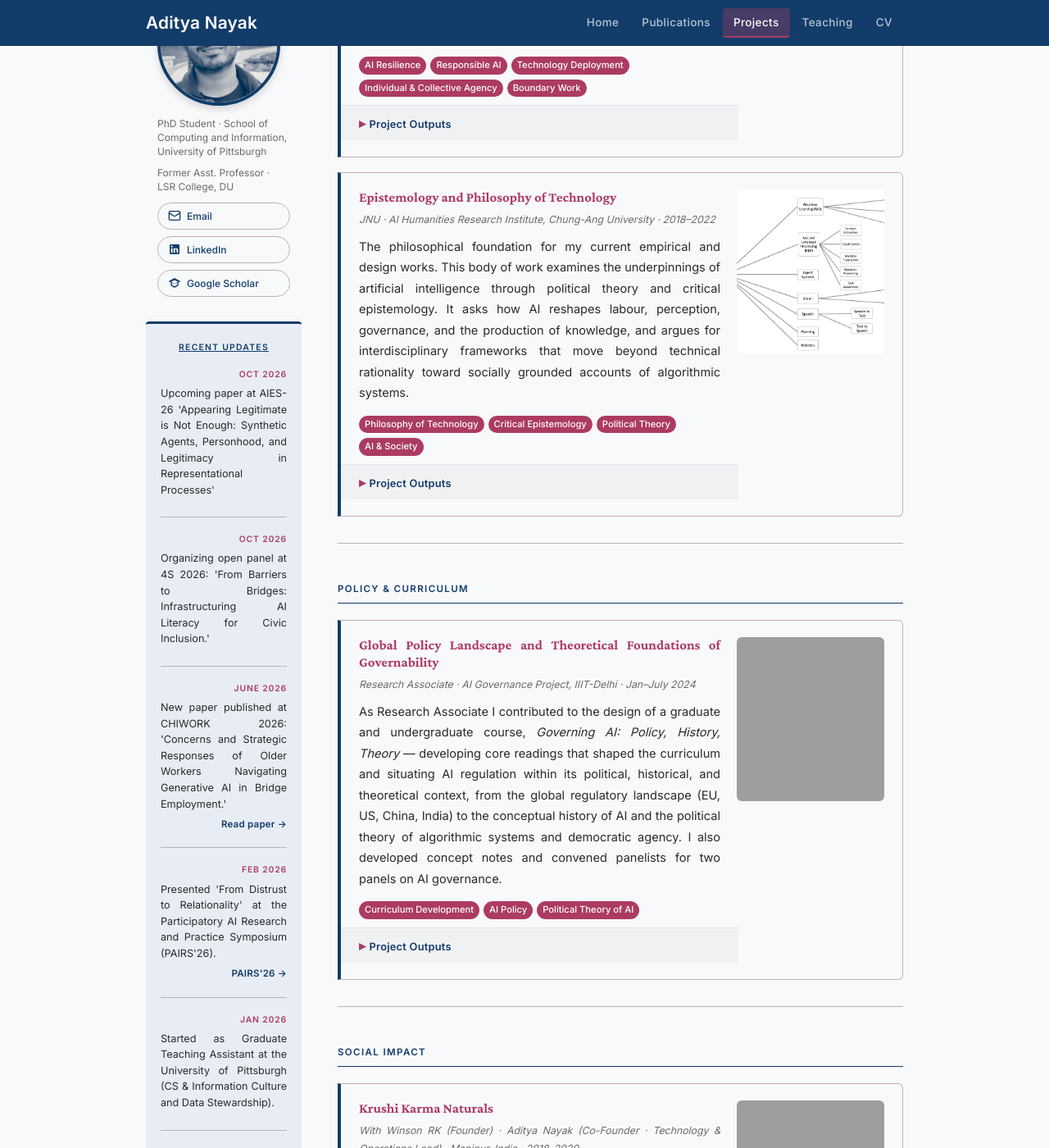
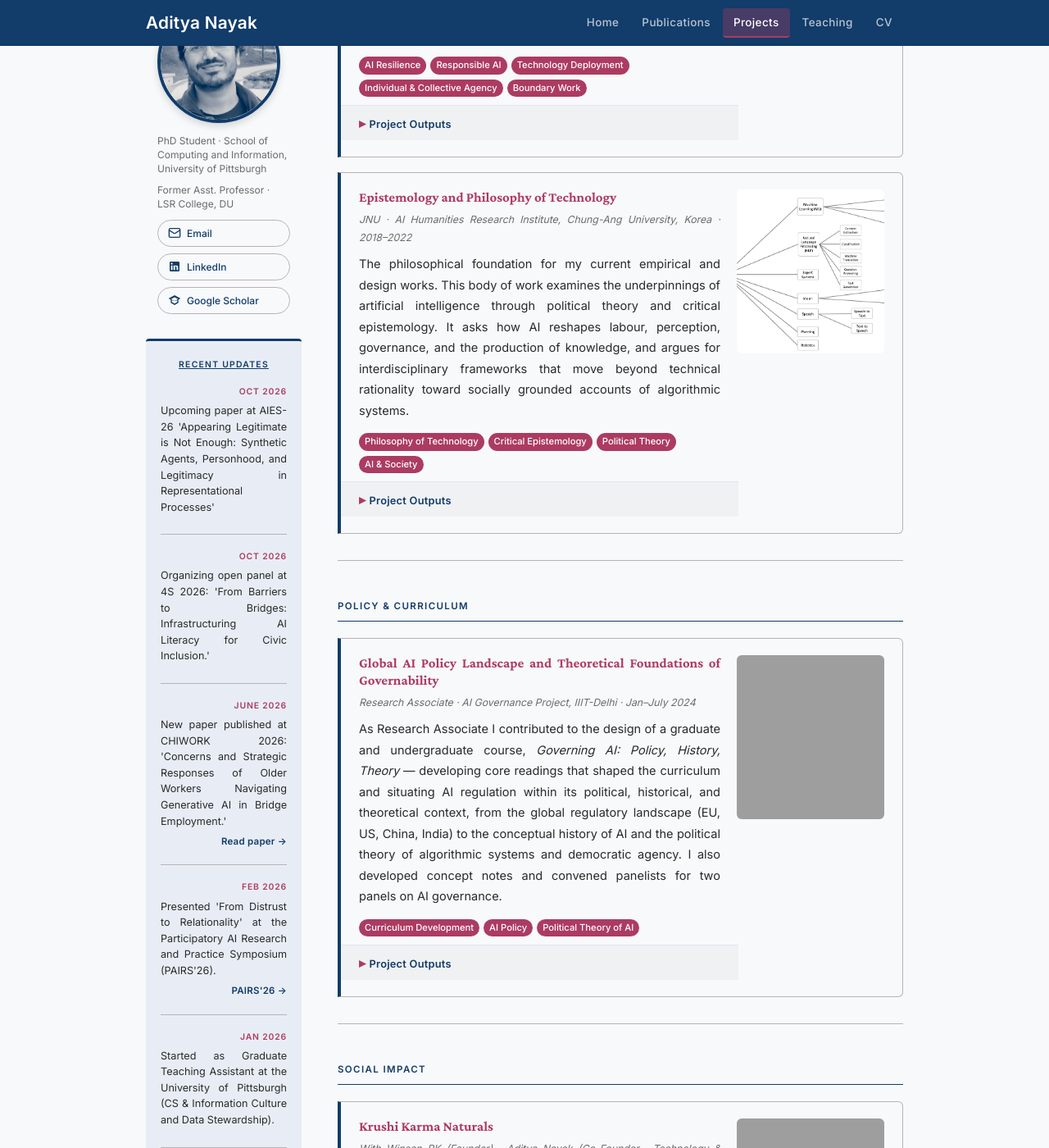
Before and after one commit to adityanayak-info/adityanayak-info.github.io, a Jekyll site: the page built from projects.md, in a window 1280 px wide and 1400 px high, scrolled down 1085 px. Shown: the whole window at 82% size. Built offline with Jekyll 4.4.1, drawn with Linux system fonts in a browser that asks for light colours; grey boxes are pictures that could not be loaded.

Commit message:
Update project descriptions and titles for clarity

```diff
--- a/projects.md
+++ b/projects.md
@@ -72,7 +72,7 @@
 <div class="project-card">
   <div class="project-card-body">
     <h3><a href="http://aihumanities.org/en/aihri/introduction/" class="project-card-link" target="_blank" rel="noopener">Epistemology and Philosophy of Technology</a></h3>
-    <p class="project-meta">JNU · AI Humanities Research Institute, Chung-Ang University · 2018–2022</p>
+    <p class="project-meta">JNU · AI Humanities Research Institute, Chung-Ang University, Korea · 2018–2022</p>
     <p>The philosophical foundation for my current empirical and design works. This body of work examines the underpinnings of artificial intelligence through political theory and critical epistemology. It asks how AI reshapes labour, perception, governance, and the production of knowledge, and argues for interdisciplinary frameworks that move beyond technical rationality toward socially grounded accounts of algorithmic systems.</p>
     <span class="project-tag">Philosophy of Technology</span><span class="project-tag">Critical Epistemology</span><span class="project-tag">Political Theory</span><span class="project-tag">AI &amp; Society</span>
     <details class="project-outputs">
@@ -144,7 +144,7 @@
 
 <div class="project-card">
   <div class="project-card-body">
-    <h3><a href="https://techtree.iiitd.edu.in/viewDescription/filename?=SSH341" class="project-card-link" target="_blank" rel="noopener">Global Policy Landscape and Theoretical Foundations of Governability</a></h3>
+    <h3><a href="https://techtree.iiitd.edu.in/viewDescription/filename?=SSH341" class="project-card-link" target="_blank" rel="noopener">Global AI Policy Landscape and Theoretical Foundations of Governability</a></h3>
     <p class="project-meta">Research Associate · AI Governance Project, IIIT-Delhi · Jan–July 2024</p>
     <p>As Research Associate I contributed to the design of a graduate and undergraduate course, <em>Governing AI: Policy, History, Theory</em> — developing core readings that shaped the curriculum and situating AI regulation within its political, historical, and theoretical context, from the global regulatory landscape (EU, US, China, India) to the conceptual history of AI and the political theory of algorithmic systems and democratic agency. I also developed concept notes and convened panelists for two panels on AI governance.</p>
     <span class="project-tag">Curriculum Development</span><span class="project-tag">AI Policy</span><span class="project-tag">Political Theory of AI</span>
```
